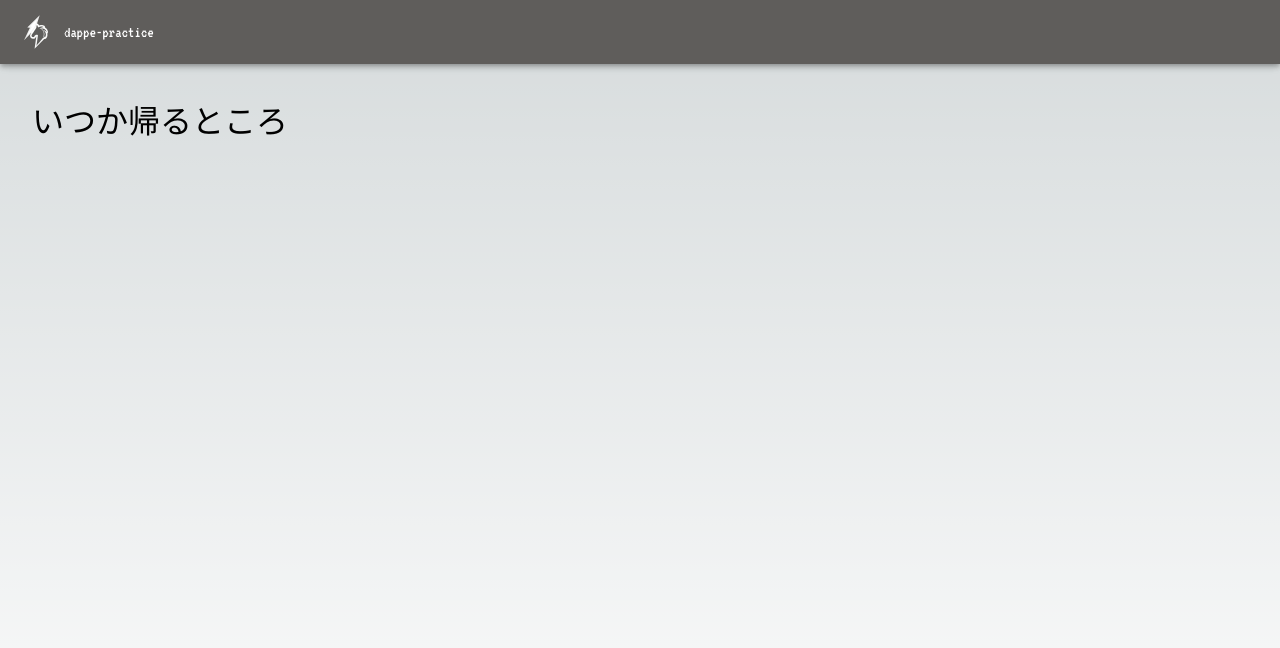
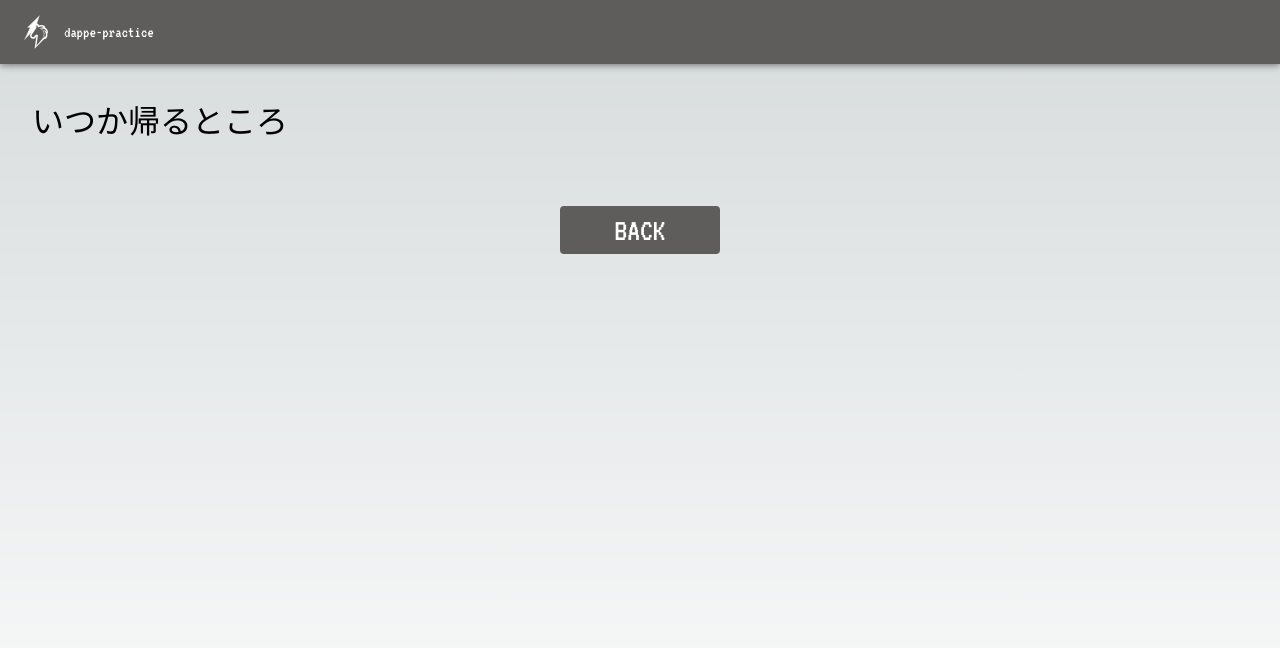
Before and after one commit to dappe0111/dappe-practice-next, a Next.js app: page /performance/001 in a window 1280 px wide. Shown: the top 648 px of the page. Built offline with nearby package versions, Linux system fonts and the light colour scheme.

Commit message:
詳細ページボタン追加

```diff
--- a/src/pages/performance/001.tsx
+++ b/src/pages/performance/001.tsx
@@ -1,6 +1,7 @@
 import Header from "@/components/LV3/Header";
 import styled from "styled-components";
 import CommonMeta from "@/components/LV1/CommonMeta";
+import Link from "next/link";
 
 const Main = styled.main`
   height: 100vh;
@@ -28,6 +29,35 @@ const ContentsTitle = styled.div`
   font-size: 32px;
 `;
 
+const ButtonWrap = styled.div`
+  width: 100%;
+  font-size: 16px;
+  padding: 32px;
+  display: flex;
+  justify-content: center;
+  align-items: center;
+`;
+
+const Button = styled.div`
+  min-width: 160px;
+  padding: 8px 16px;
+  display: flex;
+  justify-content: center;
+  align-items: center;
+  background-color: #5f5d5b;
+  border-radius: 4px;
+  transition: 0.4s;
+  &:hover {
+    text-decoration: none;
+    opacity: 0.64;
+  }
+`;
+
+const ButtonText = styled.div`
+  font-size: 32px;
+  color: #ffffff;
+`;
+
 export default function Performance() {
   return (
     <>
@@ -37,6 +67,13 @@ export default function Performance() {
         <ContentsBlock>
           <ContentsTitle>いつか帰るところ</ContentsTitle>
         </ContentsBlock>
+        <ButtonWrap>
+          <Link href="/performance">
+            <Button>
+              <ButtonText>BACK</ButtonText>
+            </Button>
+          </Link>
+        </ButtonWrap>
       </Main>
     </>
   );
```
Also changed, not shown: src/pages/performance/002.tsx (+37 -0 lines).
